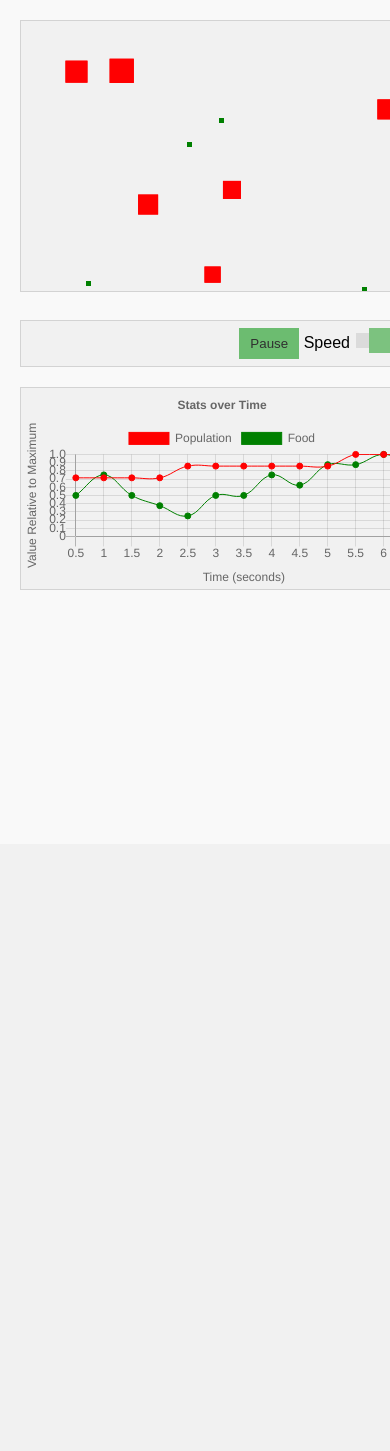
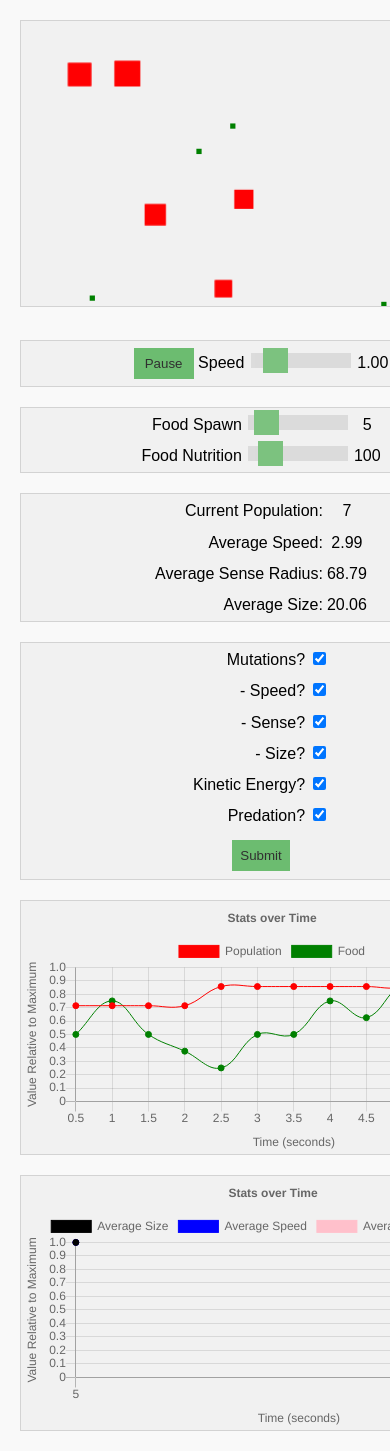
Before and after one commit to GarethHarcombe/bioSimulation, a PHP site: page / in a window 390 px wide; the page is wider, and only the part inside the window is pictured. Before the commit the page ends 590 px from the top of that part, so only its background shows below. Run offline with PHP 8.4, Linux system fonts and the light colour scheme; some libraries are stand-ins or nearby versions.

Commit message:
Added more responsive design with media queries, also fixed a few small asthetic issues (graphs slightly different sizes, extra padding between simulation and speed slider section)

```diff
--- a/app.js
+++ b/app.js
@@ -50,6 +50,7 @@ var overall_chart_var = new Chart(overall_chart, {
             duration: 0
         },
         responsive: true,
+        maintainAspectRatio: false,
         tooltips: { enabled: false },
         hover: { mode: null },
         title: {
@@ -133,7 +134,6 @@ food_value_slider.oninput = function () {
 
 if (mutations_speedPHP == mutations_sensePHP && mutations_sensePHP == mutations_sizePHP && mutations_sizePHP == false) {
     mutationsPHP = false;
-    console.log(mutationsPHP);
 }
 
 if (mutationsPHP == true) {
@@ -174,6 +174,7 @@ if (mutationsPHP == true) {
                 duration: 0
             },
             responsive: true,
+            maintainAspectRatio: false,
             tooltips: { enabled: false },
             hover: { mode: null },
             title: {
--- a/index.php
+++ b/index.php
@@ -2,7 +2,7 @@
 <html lang="en">
     <head>
         <meta charset="UTF-8">
-        <meta name="viewport" content="width=device-width, initial-scale=1.0">
+        <meta name="viewport" content="width=device-width, initial-scale=1, user-scalable=yes">
 		<meta  http-equiv="X-UA-Compatible" content="ie=edge">
         <link rel="stylesheet" href="style.css">
 		<script src="https://cdn.jsdelivr.net/npm/chart.js@2.8.0"></script>
--- a/style.css
+++ b/style.css
@@ -15,7 +15,7 @@ html {
 
 body {
     background: #f9f9f9;
-    margin: 20px 30px 20px 20px;
+    margin: 20px;
 }
 
 .wrapper {
@@ -89,11 +89,12 @@ table {
 }
 
 #simulation {
+    grid-area: canvas;
     text-align: right;
+    height: 272px;
 }
 
 canvas {
-    grid-area: canvas;
     border: var(--border);
     background-color: var(--primary);
 }
@@ -102,7 +103,11 @@ canvas {
     display: grid;
     grid-gap: 20px;
     grid-template-columns: repeat(2, 1fr);
-    max-width: 1500px;
+}
+
+.bottom_container canvas{
+    width: 100%;
+    height: 100%;
 }
 
 .slider {
@@ -136,3 +141,46 @@ canvas {
     background: #4CAF50;
     cursor: pointer;
 }
+
+@media (max-width: 1200px) {
+    .top_container {
+        grid-template-areas: 'canvas form' 'pause_play form' 'slider information';
+        grid-template-columns: 482px 1fr;
+    }
+
+    .bottom_container {
+        grid-template-columns: 1fr;
+    }
+}
+
+@media (max-width: 800px) {
+    .top_container {
+        grid-template-areas: 'canvas' 'pause_play' 'slider' 'information' 'form';
+        grid-template-columns: 1fr 0.5fr;
+    }
+
+    #simulation {
+        text-align: center;
+    }
+
+    .pause_play {
+        text-align: center;
+        margin: 0 auto;
+    }
+}
+
+@media (max-width: 500px) {
+    #simulation {
+        overflow-x: scroll;
+        width: 100%;
+        height: 300px;
+    }
+
+    #simulation canvas {
+        height: 95%;
+    }
+
+    .pause_play {
+        margin: 0;
+    }
+}
```
Also changed, not shown: other parts of index.php (+21 -21 lines).
